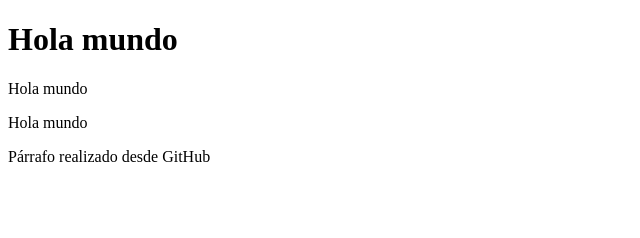
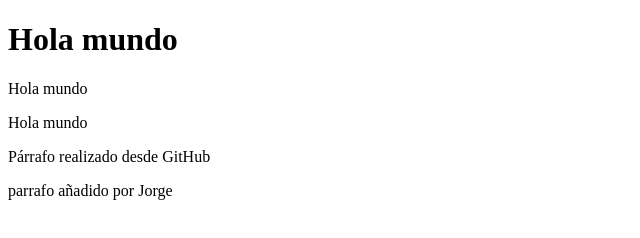
Before and after one commit to joalpa92/Ejercicio1, a plain HTML site: page index.html in a window 1280 px wide. Shown: the whole page, without its empty margins (0-640 px from the left). Drawn offline with Linux system fonts and the light colour scheme.

Commit message:
Update index.html
Actualizado el index con un párrafo

```diff
--- a/index.html
+++ b/index.html
@@ -11,5 +11,6 @@
     <p>Hola mundo</p>
     <p>Hola mundo</p>
     <p>Párrafo realizado desde GitHub</p>
+    <p>parrafo añadido por Jorge</p>
 </body>
 </html>
```
